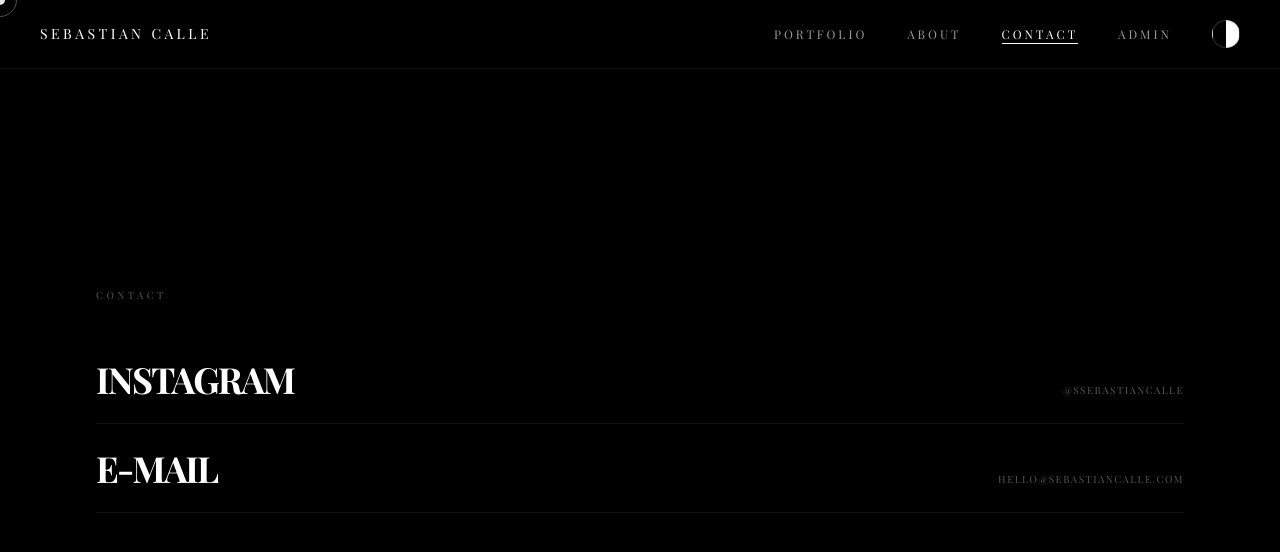
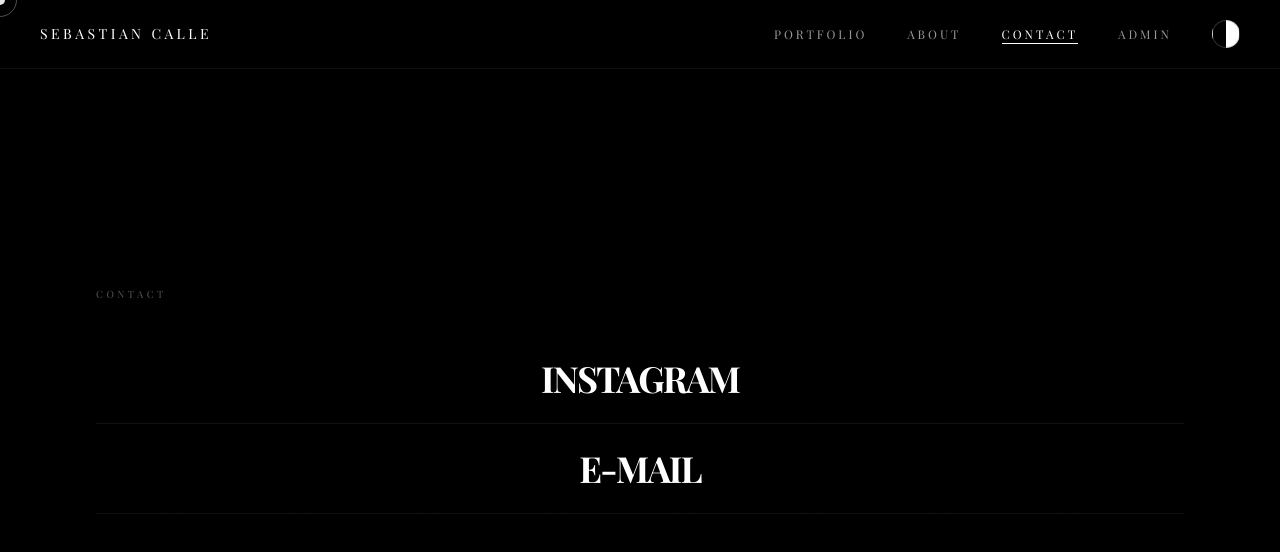
Before and after one commit to ssebastiancalle/portafolio-sebastian-calle, a Next.js app: page /contact in a window 1280 px wide. Shown: the top 552 px of the page. Built offline with nearby package versions, Linux system fonts and the light colour scheme.

Commit message:
feat: remove contact handles, center links

```diff
--- a/app/contact/page.tsx
+++ b/app/contact/page.tsx
@@ -24,30 +24,24 @@ export default function ContactPage() {
             Contact
           </motion.p>
 
-          <div className="flex flex-col">
+          <div className="flex flex-col items-center">
             {LINKS.map((link, i) => (
               <motion.a
                 key={link.label}
                 href={link.href}
                 target={link.href.startsWith("http") ? "_blank" : undefined}
                 rel="noopener noreferrer"
-                className="group flex items-baseline justify-between py-6 border-b transition-colors duration-300"
+                className="group py-6 border-b w-full text-center transition-colors duration-300"
                 style={{ borderColor: "var(--border)" }}
                 initial={{ opacity: 0, y: 16 }}
                 animate={{ opacity: 1, y: 0 }}
                 transition={{ duration: 0.6, delay: 0.1 + i * 0.1, ease: [0.16, 1, 0.3, 1] }}
               >
                 <span
-                  className="font-mono text-2xl md:text-4xl tracking-tighter uppercase font-bold group-hover:translate-x-2 transition-transform duration-300 inline-block"
+                  className="font-mono text-2xl md:text-4xl tracking-tighter uppercase font-bold group-hover:tracking-widest transition-all duration-300 inline-block"
                   style={{ color: "var(--text)" }}
                 >
                   {link.label}
-                </span>
-                <span
-                  className="font-mono text-[10px] tracking-[0.15em] uppercase transition-colors duration-300"
-                  style={{ color: "var(--text-4)" }}
-                >
-                  {link.sub}
                 </span>
               </motion.a>
             ))}
```
